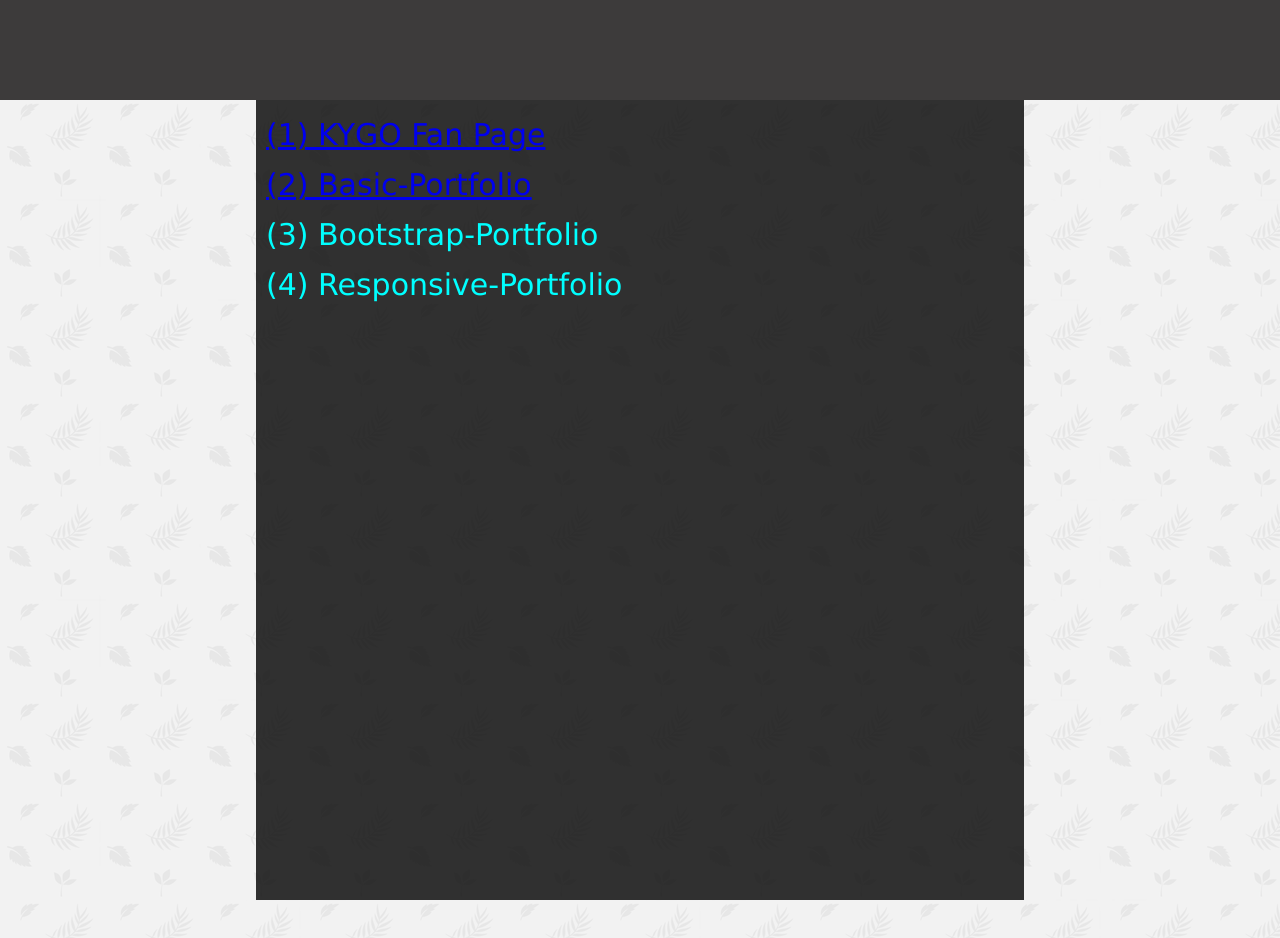
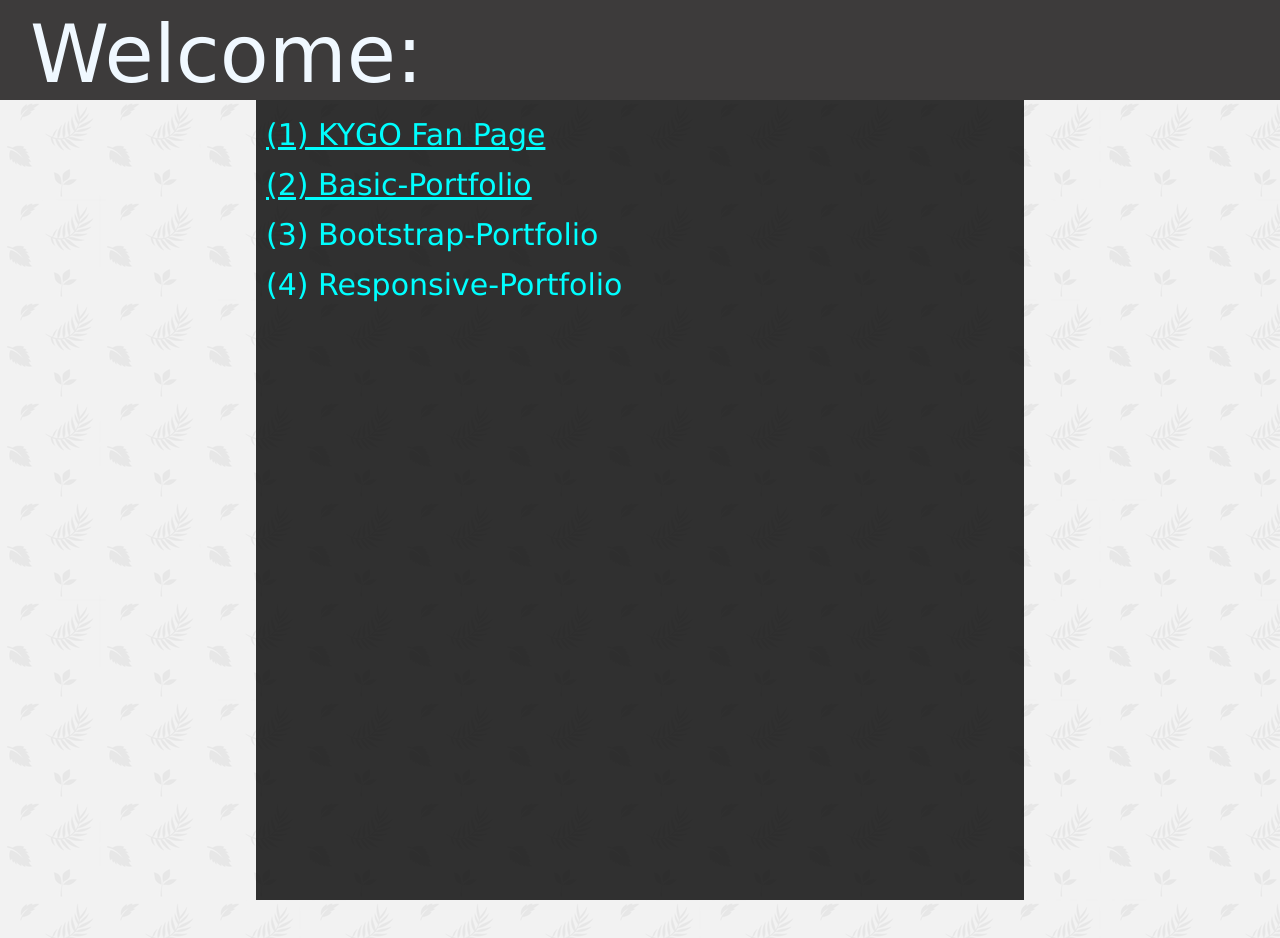
Before and after one commit to DSGQR/dsgqr.github.io, a plain HTML site: page index.html in a window 1280 px wide. Shown: the top 938 px of the page. Drawn offline with Linux system fonts and the light colour scheme.

Commit message:
Add header text

```diff
--- a/css/style.css
+++ b/css/style.css
@@ -21,6 +21,16 @@ body {
     /* align-content: center; */
 }
 
+a:link {
+    color: aqua;
+}
+a:visited {
+    color: crimson;
+}
+a:hover {
+    color: darkred;
+}
+
 .projects {
     margin: 20px 0 0 10px;
 }
@@ -28,4 +38,13 @@ body {
 .header {
     grid-area: 1 / 1 / 1 / 4;
     background-color: #3d3b3b;
+    font-family: cursive;
+    color: aliceblue;
+    font-size: 80px;
+    padding: 15px 0 0 30px;
 }
+
+h1 {
+
+    margin-top: 10px;
+}
--- a/index.html
+++ b/index.html
@@ -12,15 +12,15 @@
     <div class="container">
 
         <div class="header">
-
+            <h1>Welcome:</h1>
         </div>
 
 
         <div class="links">
             <ol class="projects"><a href="https://dsgqr.github.io/FanPage/" alt="Pre-Course Work">(1) KYGO Fan Page</a></ol>
             <ol class="projects"><a href="https://dsgqr.github.io/Basic-Portfolio/" alt="Homework 1">(2) Basic-Portfolio</a></ol>
-            <ol class="projects"><a alt="Homework 2-1">(3) Bootstrap-Portfolio</a></ol>
-            <ol class="projects"><a alt="Homework 2-2">(4) Responsive-Portfolio</a></ol>
+            <ol class="projects"><p alt="Homework 2-1">(3) Bootstrap-Portfolio</p></ol>
+            <ol class="projects"><p alt="Homework 2-2">(4) Responsive-Portfolio</p></ol>
         </div>
     </div>
 
```
